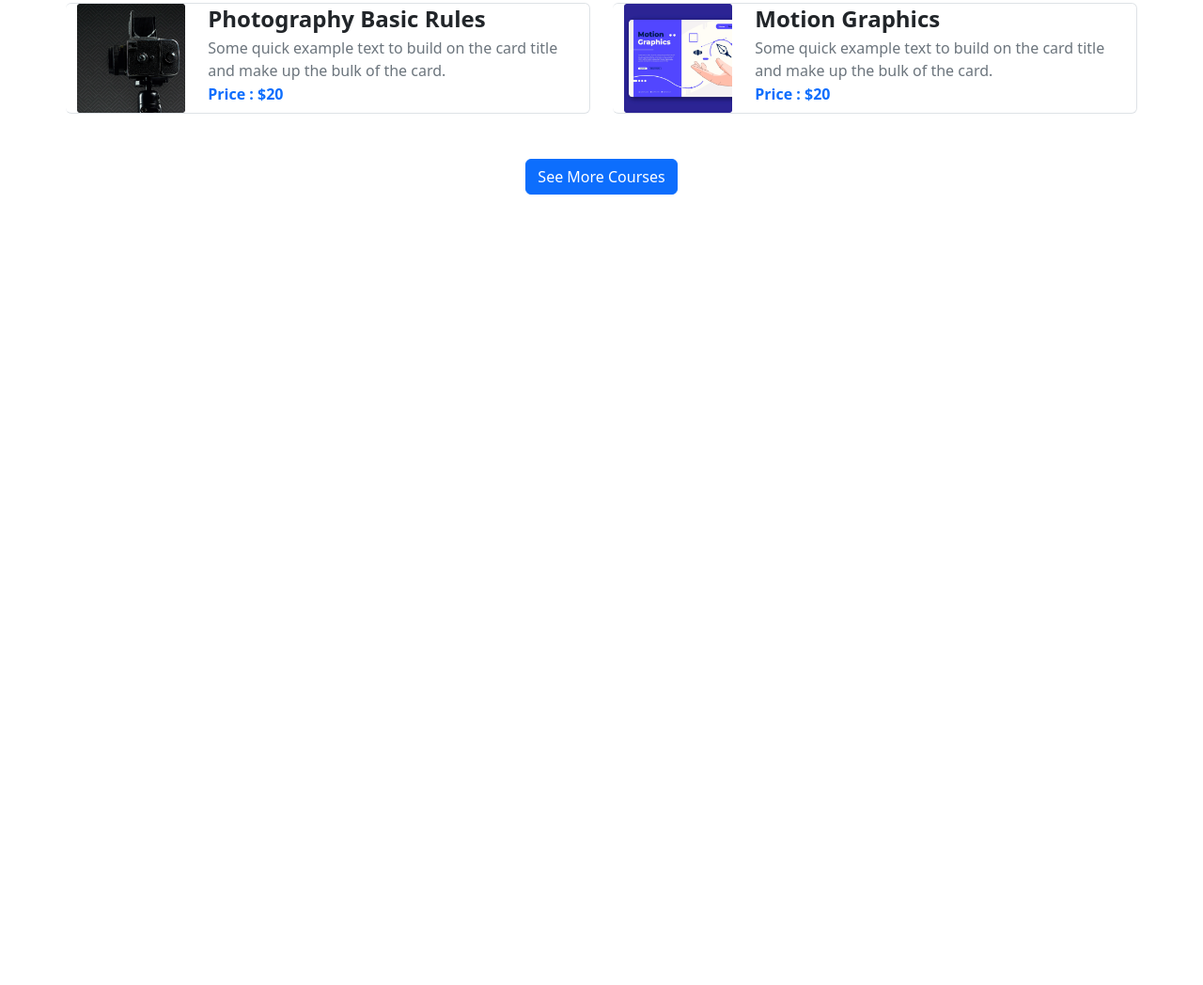
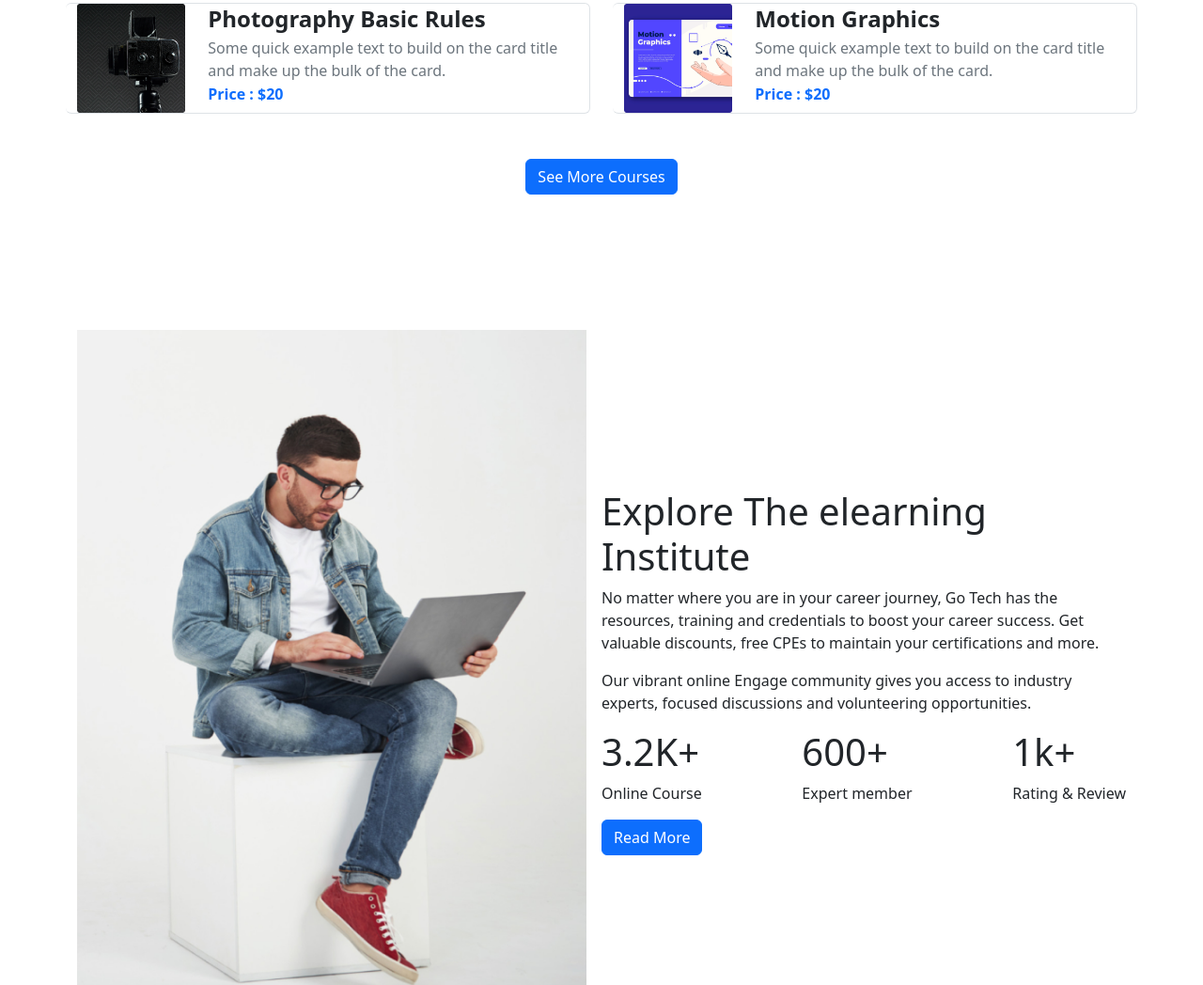
Before and after one commit to ushabossy/edTech-website-main, a plain HTML site: page index.html in a window 1280 px wide. Shown: the part 1216-2264 px from the top of the page at 94% size. Before the commit the page ends 1519 px from the top, so only its background shows below. Drawn offline with nearby package versions, Linux system fonts and the light colour scheme.

Commit message:
explore  section added

```diff
--- a/index.html
+++ b/index.html
@@ -230,6 +230,51 @@
         <!----------------------
        courses section ends
       ----------------------->
+        <!----------------------
+       explore section starts
+      -------------------------->
+        <section class="my-5 py-5" id="explore">
+            <div class="container">
+                <div class="d-md-flex align-items-center">
+                    <div class="col-md-6 pe-md-3">
+                        <img class="img-fluid" src="images/working.png" alt="" />
+                    </div>
+                    <!-- explore details -->
+                    <div class="col-md-6 p-3 p-md-0">
+                        <h1>Explore The elearning Institute</h1>
+                        <p>
+                            No matter where you are in your career journey, Go Tech has the
+                            resources, training and credentials to boost your career
+                            success. Get valuable discounts, free CPEs to maintain your
+                            certifications and more.
+                        </p>
+                        <p>
+                            Our vibrant online Engage community gives you access to industry
+                            experts, focused discussions and volunteering opportunities.
+                        </p>
+                        <div class="d-flex justify-content-between flex-wrap">
+                            <span>
+                                <h1>3.2K+</h1>
+                                <p>Online Course</p>
+                            </span>
+                            <span>
+                                <h1>600+</h1>
+                                <p>Expert member</p>
+                            </span>
+                            <span>
+                                <h1>1k+</h1>
+                                <p>Rating & Review</p>
+                            </span>
+                        </div>
+                        <button class="btn btn-primary">Read More</button>
+                    </div>
+                </div>
+            </div>
+        </section>
+        <!----------------------
+       explore section ends
+      ----------------------->
+
     </main>
 
 
```
